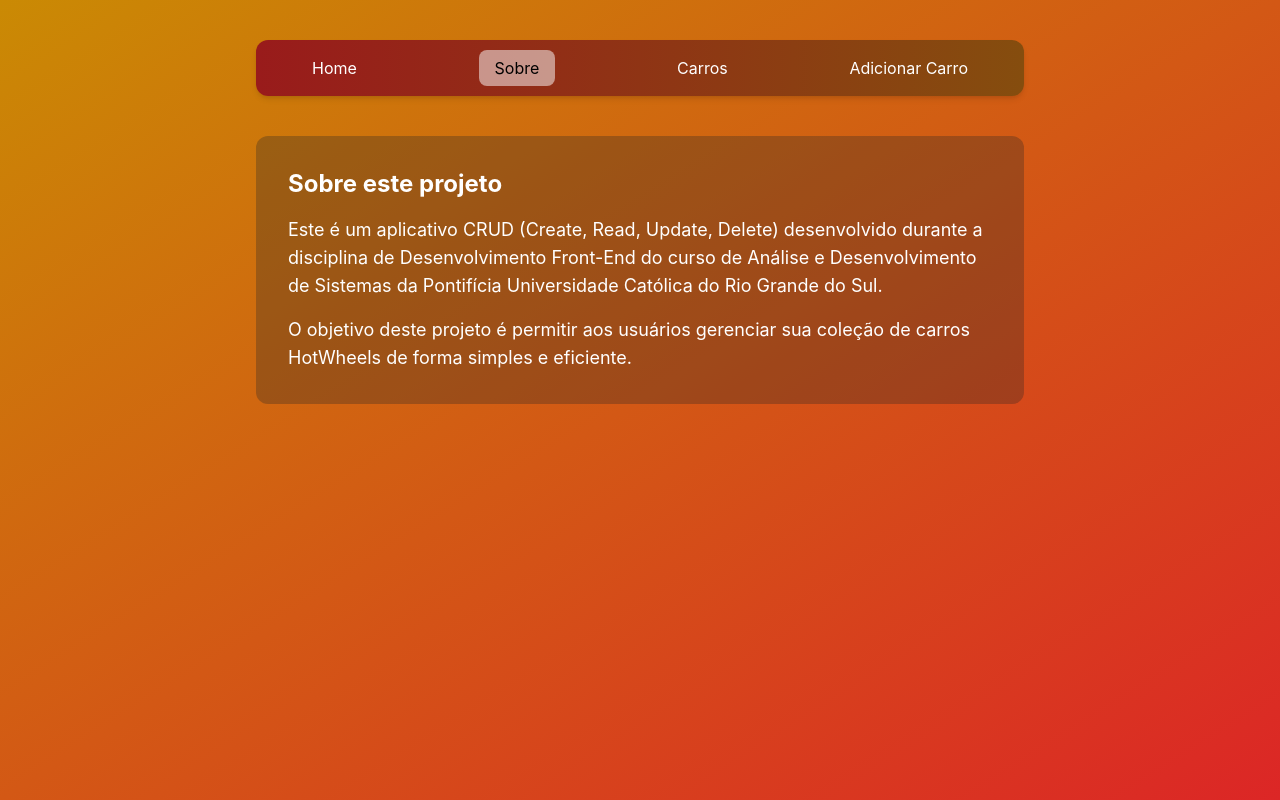
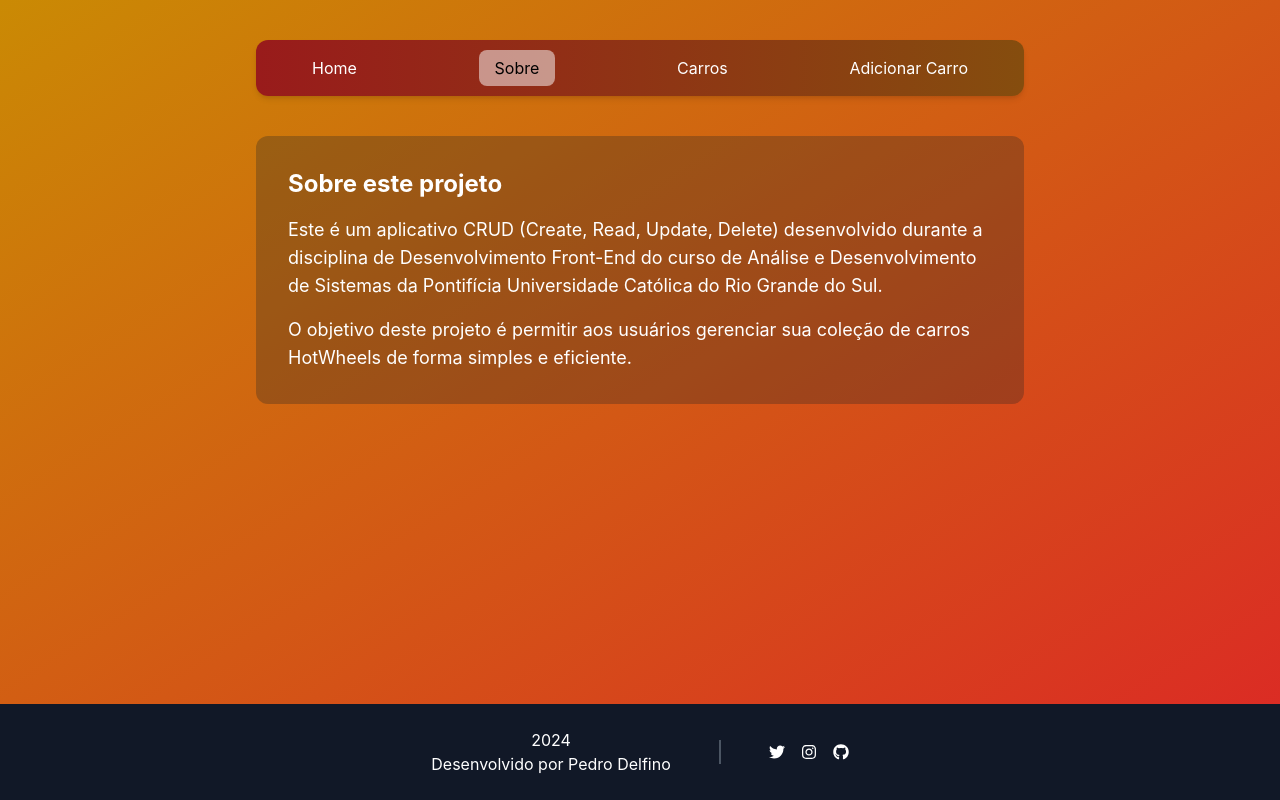
Before and after one commit to pdelfino0/Crud-HotWheels-PUCRS, a React (Create React App) app: page /sobre in a window 1280 px wide. Built offline with nearby package versions, Linux system fonts and the light colour scheme.

Commit message:
footer and delete car

```diff
--- a/package.json
+++ b/package.json
@@ -8,6 +8,7 @@
     "@testing-library/user-event": "^13.5.0",
     "react": "^18.2.0",
     "react-dom": "^18.2.0",
+    "react-icons": "^5.0.1",
     "react-scripts": "5.0.1",
     "web-vitals": "^2.1.4"
   },
--- a/src/App.js
+++ b/src/App.js
@@ -6,6 +6,7 @@ import Sobre from "./pages/Sobre";
 import Carros from "./pages/Carros";
 import AddCarro from "./pages/AddCarro";
 import {useState} from "react";
+import Footer from "./components/Footer";
 
 function App() {
     const [carros, setCarros] = useState([]);
@@ -14,8 +15,10 @@ function App() {
         setCarros([...carros, newCar]);
     };
 
+
     return (
-        <div className="bg-gradient-to-tl from-red-600 to-yellow-600 min-h-screen h-full pt-10">
+        <div
+            className="bg-gradient-to-tl from-red-600 to-yellow-600 min-h-screen h-full pt-10 mb-autautautautautautautautautauto">
             <Router>
                 <Navbar/>
                 <Routes>
@@ -25,6 +28,7 @@ function App() {
                     <Route path="/" element={<Home/>}/>
                 </Routes>
             </Router>
+            <Footer/>
         </div>
     );
 }
--- /dev/null
+++ b/src/components/Footer.jsx
@@ -0,0 +1,27 @@
+import React from 'react';
+import {FaGithub, FaTwitter, FaInstagram} from 'react-icons/fa';
+
+function Footer(props) {
+    return (
+        <footer className=" sticky top-[100vh] bg-gray-900 text-white py-6 bottom-0 w-full">
+            <div className="container mx-auto flex justify-center items-center">
+                <div className="text-center">
+                    <p>{new Date().getFullYear()}</p>
+                    <p>Desenvolvido por Pedro Delfino </p>
+                </div>
+                <div className="ml-6">
+                    <div className="border-l-2 border-gray-600 h-6 mx-6"></div>
+                </div>
+                <div className="ml-6">
+                    <div className="flex space-x-4">
+                        <a href="#" className="text-white"><FaTwitter/></a>
+                        <a href="https://www.instagram.com/pedrodelfino__/" className="text-white"><FaInstagram/></a>
+                        <a href="https://www.instagram.com/pedrodelfino__/" className="text-white"><FaGithub/></a>
+                    </div>
+                </div>
+            </div>
+        </footer>
+    );
+}
+
+export default Footer;
--- a/src/components/car-related/CarCard.jsx
+++ b/src/components/car-related/CarCard.jsx
@@ -1,15 +1,21 @@
 import React from 'react';
 
 function CarCard(props) {
-    const imgPath = './placeholder.png';
+    const imgPath = './placeholder.png'; // Adjust the image path accordingly
+
     return (
-        <div className="mx-auto mt-10 bg-neutral-800/30 rounded-xl max-w-3xl overflow-hidden">
-            <img src={imgPath} alt="Carro" className="w-full h-auto" />
-            <div className="px-6 py-4">
-                <div className="font-bold text-xl mb-2">{props.carInfo.modelo}</div>
-                <p className="text-gray-300 text-sm">Marca: {props.carInfo.marca}</p>
-                <p className="text-gray-300 text-sm">Ano: {props.carInfo.ano}</p>
-                <p className="text-gray-300 text-sm">Cor: {props.carInfo.cor} km</p>
+        <div className="mx-auto mt-10 bg-neutral-800/30 rounded-xl max-w-3xl overflow-hidden pb-10">
+            <img src={imgPath} alt={`Carro ${props.carInfo.modelo}`} className="w-full h-auto"/>
+            <div className="flex items-center justify-between px-6 py-4">
+                <div>
+                    <div className="font-bold text-xl mb-2">{props.carInfo.modelo}</div>
+                    <p className="text-gray-300 text-sm">Marca: {props.carInfo.marca}</p>
+                    <p className="text-gray-300 text-sm">Ano: {props.carInfo.ano}</p>
+                    <p className="text-gray-300 text-sm">Cor: {props.carInfo.cor} km</p>
+                </div>
+                <button className="bg-red-500 hover:bg-red-700 text-white font-bold py-2 px-4 rounded"
+                        onClick={() => props.onDelete(props.key)}>Deletar
+                </button>
             </div>
         </div>
     );
--- a/src/components/car-related/CarSendButton.jsx
+++ b/src/components/car-related/CarSendButton.jsx
@@ -1,7 +1,6 @@
-import React, {useState} from 'react';
+import React from 'react';
 
 function CarSendButton(props) {
-    const [showSuccess, setShowSuccess] = useState(false);
 
     return (
         <button
--- a/src/pages/Sobre.jsx
+++ b/src/pages/Sobre.jsx
@@ -3,7 +3,7 @@ import React from 'react';
 function Sobre(props) {
 
     return (
-        <div className="mx-auto mt-10 rounded-xl max-w-3xl bg-neutral-800/30">
+        <div className="mx-auto mt-10 rounded-xl max-w-3xl bg-neutral-800/30 mb-auto">
             <div className="text-white p-8">
                 <h2 className="text-2xl font-bold mb-4">Sobre este projeto</h2>
                 <p className="text-lg">
```
Also changed, not shown: 1 other file (tests, documents, lock files or other folders).
